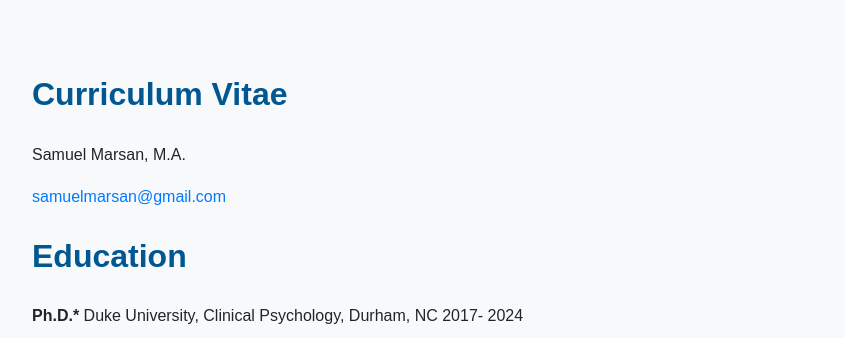
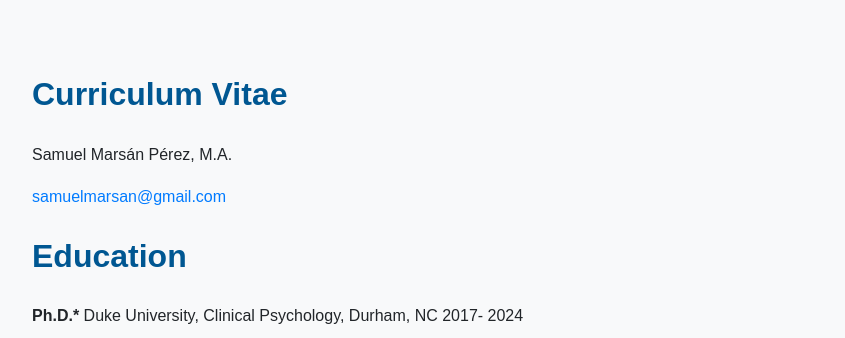
Before and after one commit to sm459-hub/samuelmarsan.github.io, a Jekyll site: the page built from cv.md, in a window 1280 px wide and 900 px high. Shown: the top 338 px of the window, without its empty margins (208-1053 px from the left). Built offline with Jekyll 4.4.1, drawn with Linux system fonts in a browser that asks for light colours.

Commit message:
Update cv.md

```diff
--- a/cv.md
+++ b/cv.md
@@ -3,7 +3,7 @@ layout: default
 title: Curriculum Vitae
 permalink: /cv/
 ---
-Samuel Marsan, M.A.
+Samuel Marsán Pérez, M.A.
 
 [samuelmarsan@gmail.com](mailto:samuelmarsan@gmail.com)
 
```
